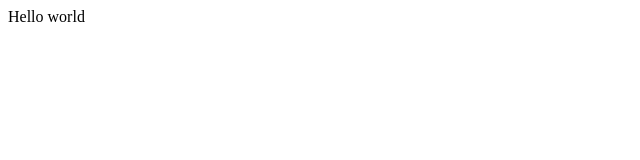
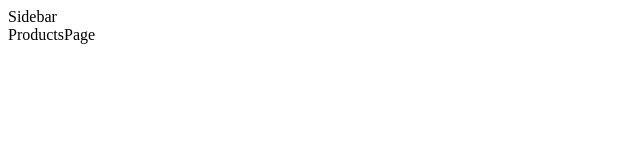
Before and after one commit to mazid1/ecom-dashboard-web, a React (Vite) app: page / in a window 1280 px wide. Shown: the top 160 px of the page, without its empty margins (0-640 px from the left). Built offline with nearby package versions, Linux system fonts and the light colour scheme.

Commit message:
feat: layout and routing setup

```diff
--- a/package.json
+++ b/package.json
@@ -11,7 +11,8 @@
   },
   "dependencies": {
     "react": "^18.2.0",
-    "react-dom": "^18.2.0"
+    "react-dom": "^18.2.0",
+    "react-router-dom": "^6.12.1"
   },
   "devDependencies": {
     "@types/react": "^18.0.37",
--- a/src/App.tsx
+++ b/src/App.tsx
@@ -1,5 +1,24 @@
+import { Route, Routes } from "react-router-dom";
+import LoginPage from "./pages/LoginPage";
+import Sidebar from "./components/layout/Sidebar";
+import RequireAuth from "./components/auth/RequireAuth";
+import ProductsPage from "./pages/ProductsPage";
+
 function App() {
-  return <>Hello world</>;
+  return (
+    <Routes>
+      <Route path="/login" element={<LoginPage />} />
+      <Route
+        element={
+          <RequireAuth>
+            <Sidebar />
+          </RequireAuth>
+        }
+      >
+        <Route path="/" element={<ProductsPage />} />
+      </Route>
+    </Routes>
+  );
 }
 
 export default App;
--- /dev/null
+++ b/src/components/auth/RequireAuth.tsx
@@ -0,0 +1,12 @@
+import { ReactElement } from "react";
+import { Outlet } from "react-router-dom";
+
+interface RequireAuthProps {
+  children?: ReactElement;
+}
+
+function RequireAuth({ children }: RequireAuthProps) {
+  return children ? children : <Outlet />;
+}
+
+export default RequireAuth;
--- /dev/null
+++ b/src/components/layout/Sidebar.tsx
@@ -0,0 +1,12 @@
+import { Outlet } from "react-router-dom";
+
+function Sidebar() {
+  return (
+    <>
+      Sidebar
+      <Outlet />
+    </>
+  );
+}
+
+export default Sidebar;
--- a/src/main.tsx
+++ b/src/main.tsx
@@ -1,9 +1,12 @@
 import React from "react";
 import ReactDOM from "react-dom/client";
 import App from "./App.tsx";
+import { BrowserRouter } from "react-router-dom";
 
 ReactDOM.createRoot(document.getElementById("root") as HTMLElement).render(
   <React.StrictMode>
-    <App />
+    <BrowserRouter>
+      <App />
+    </BrowserRouter>
   </React.StrictMode>
 );
--- /dev/null
+++ b/src/pages/LoginPage.tsx
@@ -0,0 +1,5 @@
+function LoginPage() {
+  return <div>LoginPage</div>;
+}
+
+export default LoginPage;
--- /dev/null
+++ b/src/pages/ProductsPage.tsx
@@ -0,0 +1,5 @@
+function ProductsPage() {
+  return <div>ProductsPage</div>;
+}
+
+export default ProductsPage;
```
Also changed, not shown: 1 other file (tests, documents, lock files or other folders).
